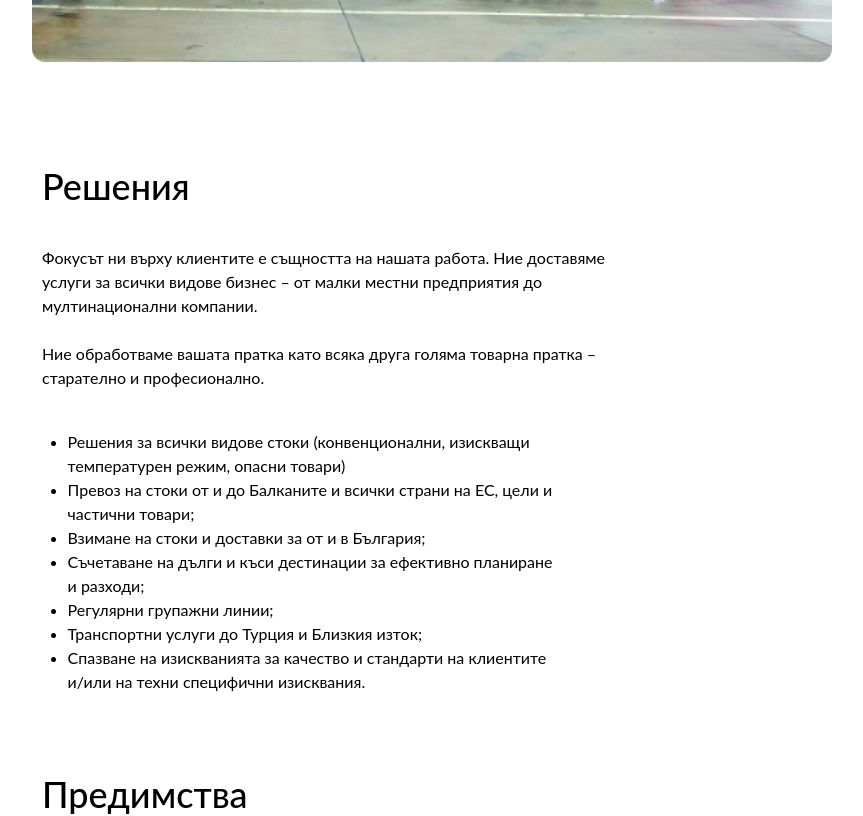
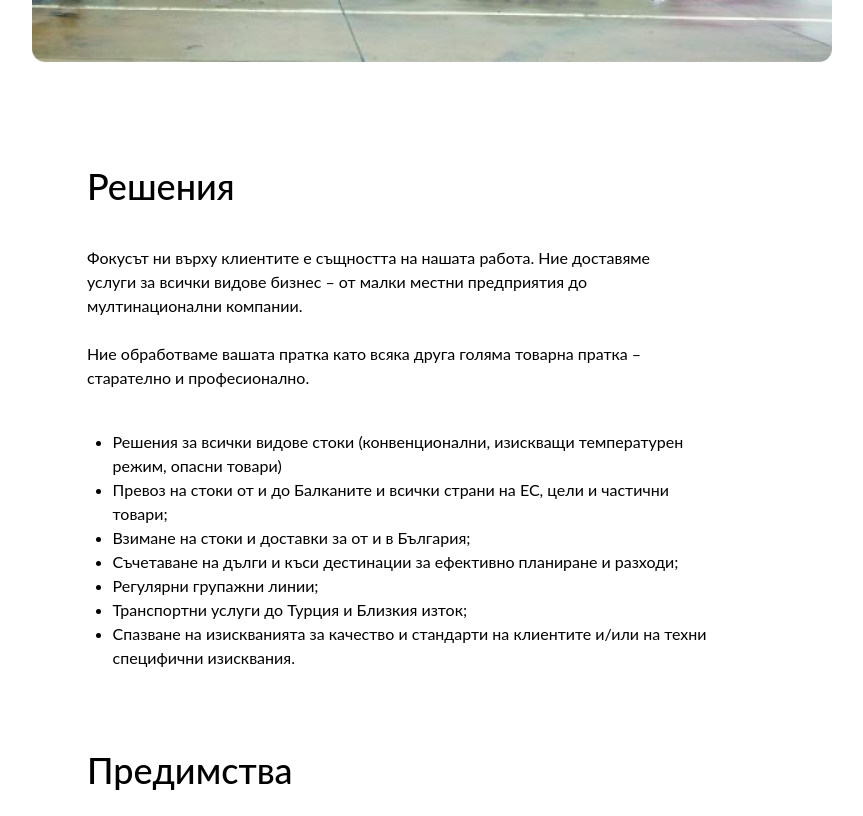
Before and after one commit to Stoyan83/Zproject01, a Next.js app: page / in a window 1280 px wide. Shown: the part 960-1776 px from the top of the page, without its empty margins (208-1071 px from the left). Built offline with nearby package versions, Linux system fonts and the light colour scheme.

Commit message:
Adding the text

```diff
--- a/src/app/ui/Section.tsx
+++ b/src/app/ui/Section.tsx
@@ -1,15 +1,15 @@
 const Section = () => {
     return (
       <div className="flex flex-col items-center">
-        <div className="lg:max-w-[860px]">
+        <div className="lg:max-w-[770px]">
           <h2 className="text-4xl lg:text-4xl lg:w-2/4 p-5 lg:p-10 font-medium text-dark-blue lg:text-left">
             Решения
           </h2>
-          <div className="flex flex-row lg:flex-col lg:w-8/12 lg:text-left">
+          <div className="flex flex-row lg:flex-col lg:w-9/12 lg:text-left">
             <p className="text-dark-blue lg:w-full lg:ml-10 lg:mr-5">
               Фокусът ни върху клиентите е същността на нашата работа. Ние доставяме услуги за всички видове бизнес – от малки местни предприятия до мултинационални компании. <br /> <br /> Ние обработваме вашата пратка като всяка друга голяма товарна пратка – старателно и професионално.
             </p>
-            <ul className="text-dark-blue list-disc lg:w-full lg:ml-[2vw] lg:mr-[10vw] p-5 lg:p-10 lg:text-left">
+            <ul className="text-dark-blue lg:max-w-[680px] list-disc lg:w-screen lg:ml-[2vw] lg:mr-[10vw] p-5 lg:p-10 lg:text-left">
               <li>
                 Решения за всички видове стоки (конвенционални, изискващи температурен режим, опасни товари)
               </li>
```
